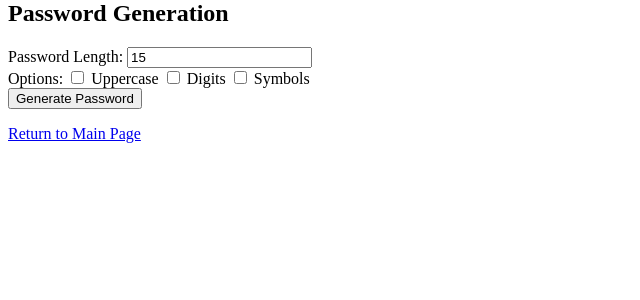
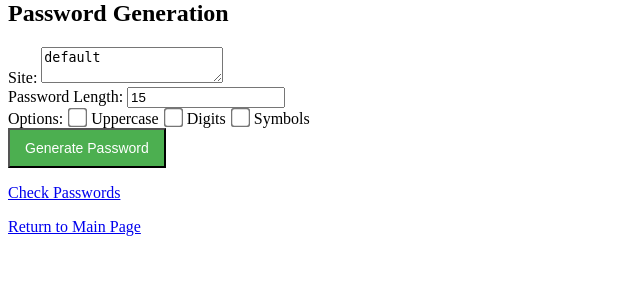
Before and after one commit to alexkryu4kov/password-generator, a Flask app: page /password in a window 1280 px wide. Shown: the part 20-320 px from the top of the page, without its empty margins (0-640 px from the left). Run offline with Flask 3, Linux system fonts and the light colour scheme; the visitor is signed in with stand-in values (Sample User, id 1); parts of the project's set-up code (start-up, migrations or seed data) failed here and were passed over.

Commit message:
Added functionality to generate password for different sites

```diff
--- a/app/__init__.py
+++ b/app/__init__.py
@@ -6,7 +6,6 @@ from app.db import db
 from app.login import login_bp
 from app.login.models import User
 from app.main import main_bp
-from app.main.routes import PasswordGeneratorView
 
 
 def create_app():
--- a/app/login/models.py
+++ b/app/login/models.py
@@ -2,6 +2,7 @@ from flask_login import UserMixin
 from werkzeug.security import check_password_hash, generate_password_hash
 
 from app.db import db
+from app.main.models import PasswordStorage
 
 
 class User(db.Model, UserMixin):
@@ -9,6 +10,7 @@ class User(db.Model, UserMixin):
     username = db.Column(db.String(80), unique=True, nullable=False)
     email = db.Column(db.String(120), unique=True, nullable=False)
     password_hash = db.Column(db.String(128), nullable=False)
+    password_storage = db.relationship('PasswordStorage', backref='user', lazy=True)
 
     def set_password(self, password):
         self.password_hash = generate_password_hash(password)
--- a/app/main/forms.py
+++ b/app/main/forms.py
@@ -1,8 +1,9 @@
 from flask_wtf import FlaskForm
-from wtforms import BooleanField, IntegerField, SubmitField
+from wtforms import BooleanField, IntegerField, SubmitField, TextAreaField
 
 
 class GeneratePasswordForm(FlaskForm):
+    site = TextAreaField('Site', default='default')
     length = IntegerField('Password Length', default=15)
     uppercase = BooleanField('Uppercase', default=False)
     digits = BooleanField('Digits', default=False)
--- a/app/main/password_generator.py
+++ b/app/main/password_generator.py
@@ -10,6 +10,7 @@ class PasswordGenerator:
 
     @classmethod
     def generate_password(cls, length=15, uppercase=False, digits=False, symbols=False):
+        # TODO: autofill parameters based on previous site usage
         password = ''.join(random.choice(string.ascii_letters).lower() for _ in range(length))
         logger.info(f'Original password: {password}')
 
--- a/app/main/routes.py
+++ b/app/main/routes.py
@@ -1,9 +1,11 @@
 from flask import flash, render_template, request
 from flask_login import current_user, login_required
 
+from app.db import db
 from app.main import main_bp
 from app.main.forms import GeneratePasswordForm
 from app.main.password_generator import PasswordGenerator
+from app.main.models import PasswordStorage
 
 
 @main_bp.route('/', methods=['GET', 'POST'])
@@ -25,11 +27,22 @@ def generate_user_password():
     form = GeneratePasswordForm(request.form)
     if form.validate_on_submit():
         length = form.length.data
+        site = form.site.data
         uppercase = form.uppercase.data
         digits = form.digits.data
         symbols = form.symbols.data
         password = PasswordGenerator.generate_password(length, uppercase, digits, symbols)
 
+        password_storage = PasswordStorage(user_id=current_user.id, site=site, password=password)
+        db.session.add(password_storage)
+        db.session.commit()
         flash(f"Generated Password: {password}", 'success')
 
     return render_template('password_generation.html', form=form)
+
+
+@main_bp.route('/passwords', methods=['GET'])
+@login_required
+def user_passwords():
+    passwords = PasswordStorage.query.filter_by(user_id=current_user.id).all()
+    return render_template('user_passwords.html', passwords=passwords)
--- a/app/main/templates/index.html
+++ b/app/main/templates/index.html
@@ -7,6 +7,7 @@
   {% if current_user.is_authenticated %}
       <p>Hello, {{ current_user.username }}!</p>
       <p><a href="{{ url_for('main.generate_user_password') }}">Generate Password</a></p>
+      <p><a href="{{ url_for('main.user_passwords') }}">Check Passwords</a></p>
       <p><a href="{{ url_for('login.logout') }}">Logout</a></p>
   {% else %}
       <form action="{{ url_for('login.login') }}" method="get">
--- a/app/main/templates/password_generation.html
+++ b/app/main/templates/password_generation.html
@@ -3,9 +3,16 @@
 {% extends "base.html" %}
 
 {% block content %}
+  <head>
+    <link rel="stylesheet" href="{{ url_for('static', filename='styles.css') }}">
+  </head>
+  <body>
     <h2>Password Generation</h2>
     <form method="post" action="{{ url_for('main.generate_user_password') }}">
       {{ form.hidden_tag() }}
+      <label for="site">Site:</label>
+      {{ form.site(size=20) }}
+      <br>
       <label for="length">Password Length:</label>
       {{ form.length(size=3) }}
       <br>
@@ -16,5 +23,7 @@
       <br>
       <button type="submit">Generate Password</button>
     </form>
+    <p><a href="{{ url_for('main.user_passwords') }}">Check Passwords</a></p>
     <p><a href="{{ url_for('main.index') }}">Return to Main Page</a></p>
+  </body>
 {% endblock %}
--- /dev/null
+++ b/app/static/styles.css
@@ -0,0 +1,17 @@
+/* styles.css */
+
+input[type="text"], input[type="number"] {
+    width: 150px;
+}
+
+input[type="checkbox"] {
+    transform: scale(1.5);
+}
+
+button {
+    background-color: #4CAF50; /* Green background color */
+    color: white; /* White text color */
+    padding: 10px 15px; /* Padding around text */
+    font-size: 14px; /* Font size */
+    cursor: pointer;
+}
```
Also changed, not shown: app/main/models.py (added, +11 -0 lines), app/main/templates/user_passwords.html (added, +24 -0 lines), migrations/versions/2a18aedaf589_.py (added, +35 -0 lines). Lines whose indentation alone changed are shown as unchanged.
